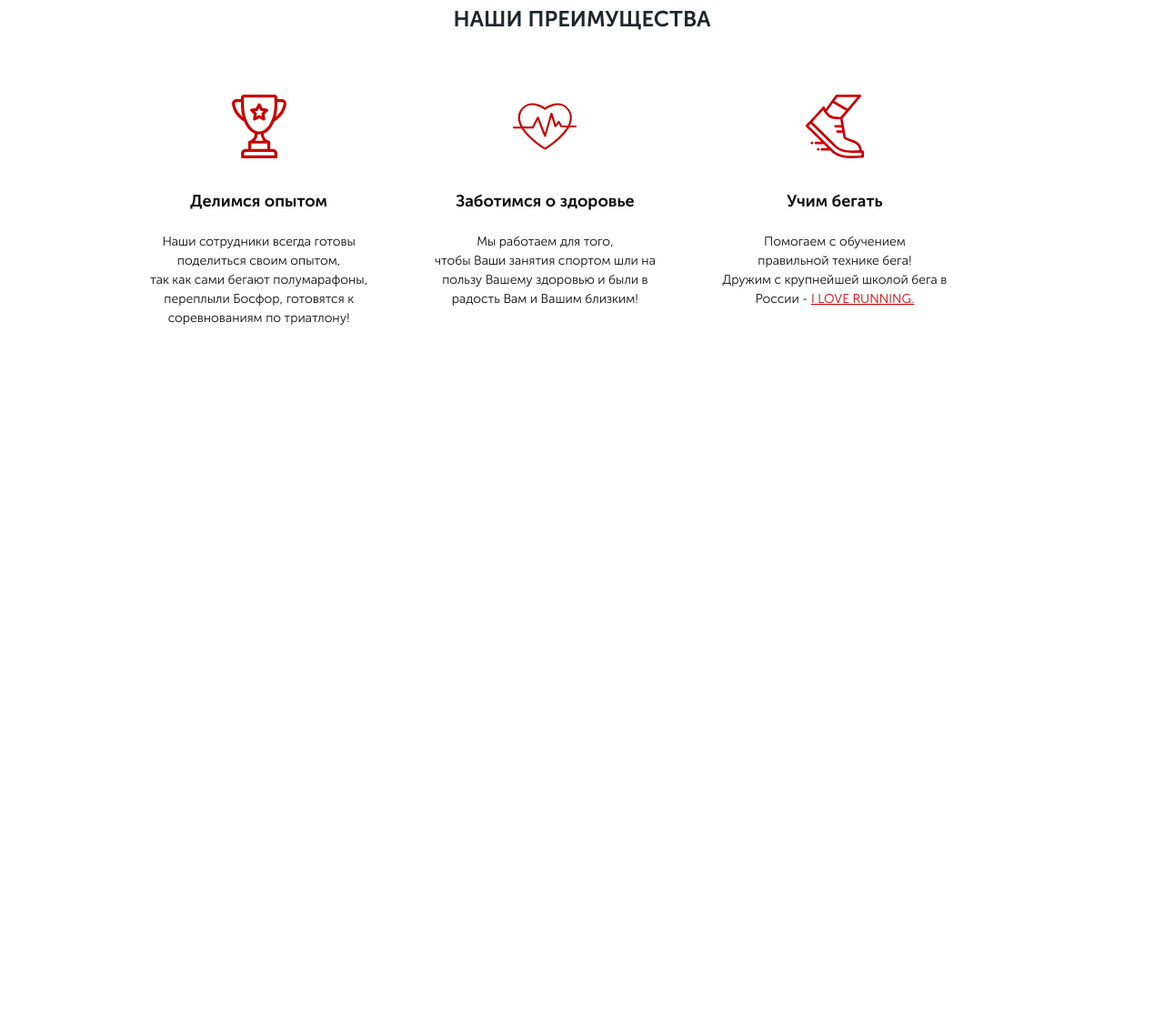
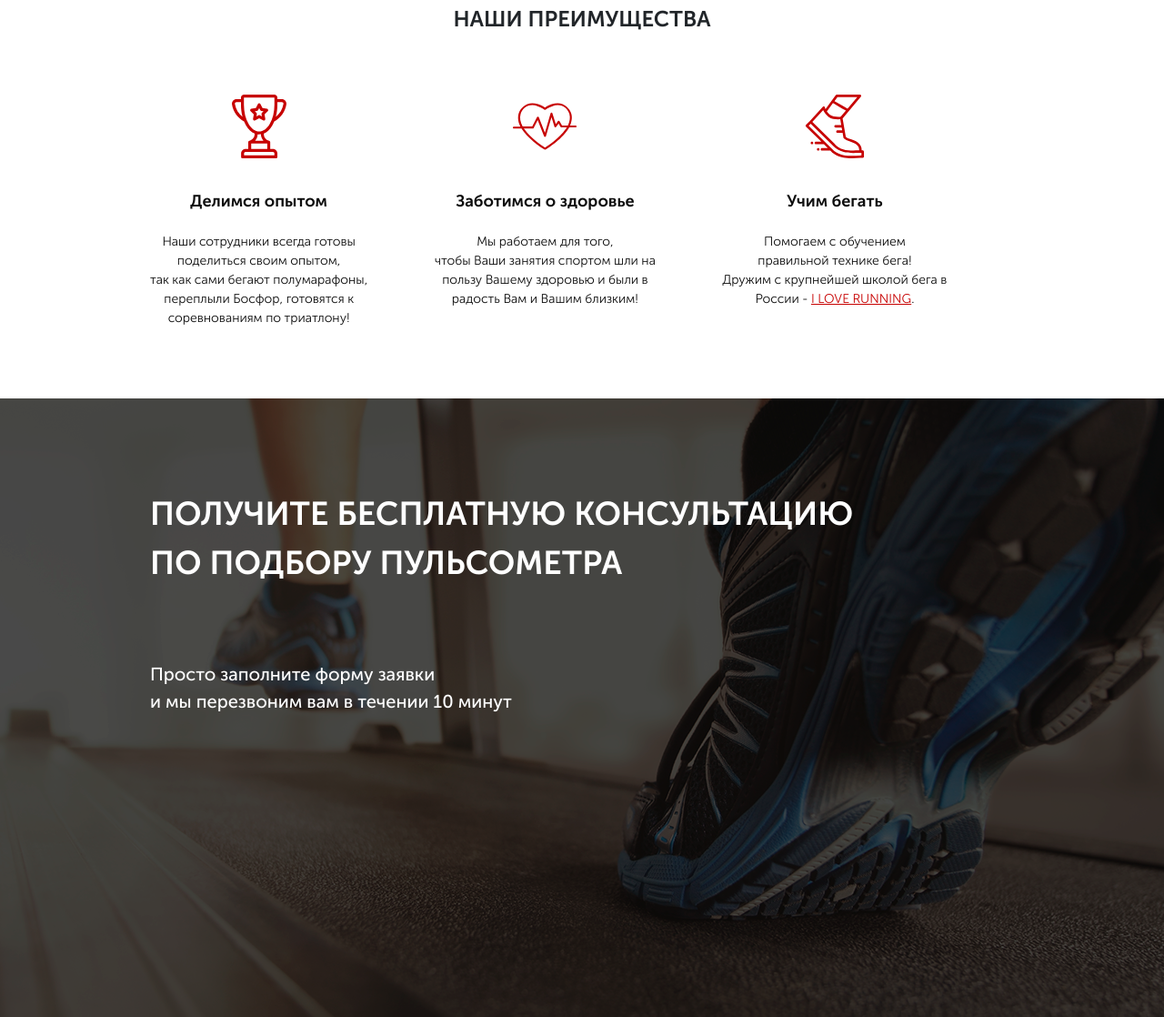
Before and after one commit to Tesla220-1/RunSmart.github.io, a website: page src/index.html in a window 1280 px wide. Shown: the part 740-1858 px from the top of the page at 91% size. Before the commit the page ends 1178 px from the top, so only its background shows below. Drawn offline with Linux system fonts and the light colour scheme.

Commit message:
start section 3

```diff
--- a/src/index.html
+++ b/src/index.html
@@ -80,12 +80,25 @@
                     <img src="icons/our-advanteges/shoe.svg" alt="shoe" class="advantages__img">
                     <h3 class="advantages__header-for-text">Учим бегать</h3>
                     <p class="advantages__text">
-                        Помогаем с обучением<br> правильной технике бега!<br> Дружим с крупнейшей школой бега в<br> России - <a href="#" class="advantages__love-link">I LOVE RUNNING</span>.
+                        Помогаем с обучением<br> правильной технике бега!<br> Дружим с крупнейшей школой бега в<br> России - <a href="#" class="advantages__love-link">I LOVE RUNNING<a>.
                     </p>
                 </div>
             </div>
         </div>
 
     </section>
+
+    <section class="consult">
+        <div class="container">
+
+            <div class="consult__wrapper">
+                <h2 class="consult__header">Получите бесплатную консультацию<br> по подбору пульсометра </h2>
+
+                <h3 class="consult__form-header">Просто заполните форму заявки<br> и мы перезвоним вам в течении 10 минут</h3>
+            </div>
+
+        </div>
+    </section>
+
 </body>
 </html>
--- /dev/null
+++ b/src/sass/blocks/_secton-2-consult.scss
@@ -0,0 +1,23 @@
+.consult{
+    min-height: 680px;
+    background: url('../img/bg/free_consult_bg.png') center (center / cover) no-repeat;
+    padding-top: 100px;
+    padding-bottom: 92px;
+    &__wrapper{
+        display: flex;
+        flex-direction: column;
+        align-items: flex-start;
+    }
+    &__header{
+        color: #ffffff;
+        font-size: 36px;
+        font-weight: 700;
+        text-transform: uppercase;
+    }
+    &__form-header{
+        color: #ffffff;
+        font-size: 20px;
+        font-weight: 500;
+        margin-top: 80px;
+    }
+}
--- a/src/sass/style.scss
+++ b/src/sass/style.scss
@@ -11,4 +11,5 @@
 @import"blocks/header";
 @import"blocks/buttons";
 @import"blocks/header";
-@import"blocks/section-1-advantages"
+@import"blocks/section-1-advantages";
+@import"blocks/secton-2-consult"
```
Also changed, not shown: src/css/style.min.css.
